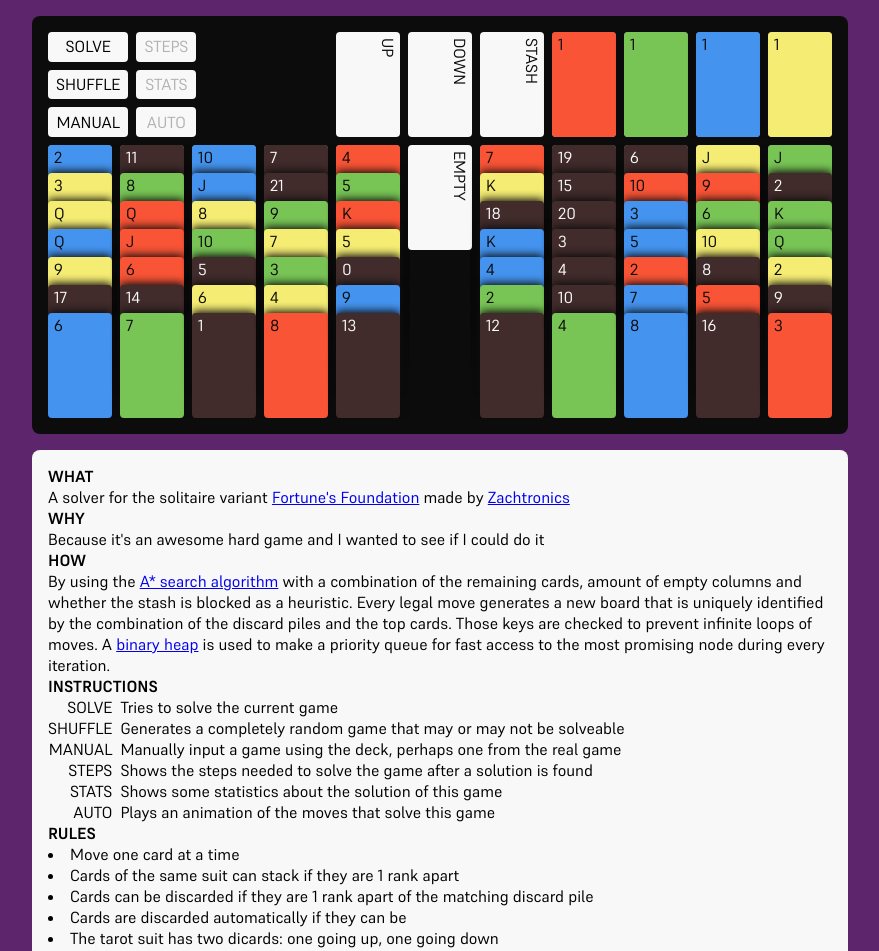
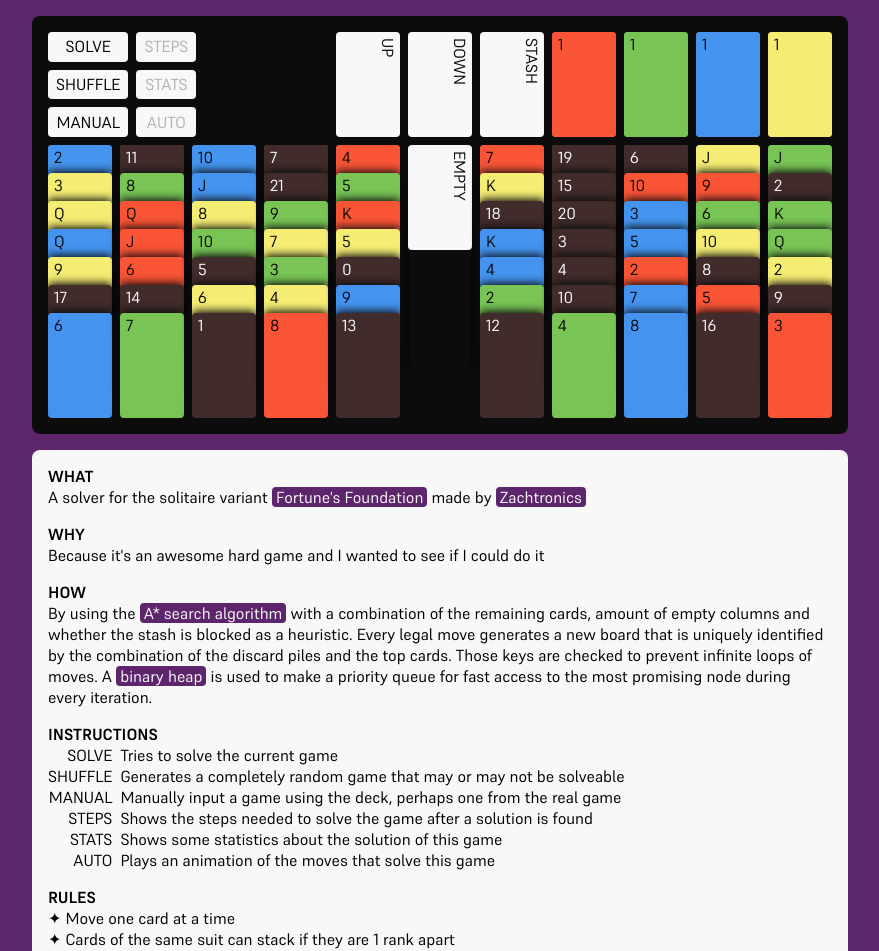
Before and after one commit to Dubbelll/Fortuna, a SvelteKit app: page / in a window 1280 px wide. Shown: the top 951 px of the page, without its empty margins (200-1079 px from the left). Built offline with nearby package versions, Linux system fonts and the light colour scheme.

Commit message:
Improve styling of explanation Add rounded corners to step list

```diff
--- a/src/routes/_components/Explanation.svelte
+++ b/src/routes/_components/Explanation.svelte
@@ -1,3 +1,4 @@
+<div class="explanation">
 	<section>
 		<h1>WHAT</h1>
 		<p>
@@ -9,20 +10,27 @@
 			made by
 			<a href="https://www.zachtronics.com">Zachtronics</a>
 		</p>
+	</section>
+	<section>
 		<h1>WHY</h1>
 		<p>Because it's an awesome hard game and I wanted to see if I could do it</p>
+	</section>
+	<section>
 		<h1>HOW</h1>
 		<p>
 			By using the <a href="https://en.wikipedia.org/wiki/A*_search_algorithm">
 				A* search algorithm
 			</a>
-		with a combination of the remaining cards, amount of empty columns and whether the stash is blocked
-		as a heuristic. Every legal move generates a new board that is uniquely identified by the combination
-		of the discard piles and the top cards. Those keys are checked to prevent infinite loops of moves.
-		A
+			with a combination of the remaining cards, amount of empty columns and whether the stash
+			is blocked as a heuristic. Every legal move generates a new board that is uniquely identified
+			by the combination of the discard piles and the top cards. Those keys are checked to prevent
+			infinite loops of moves. A
 			<a href="https://en.wikipedia.org/wiki/Binary_heap">binary heap</a>
-		is used to make a priority queue for fast access to the most promising node during every iteration.
+			is used to make a priority queue for fast access to the most promising node during every
+			iteration.
 		</p>
+	</section>
+	<section>
 		<h1>INSTRUCTIONS</h1>
 		<div class="instructions">
 			<p class="action">SOLVE</p>
@@ -38,6 +46,8 @@
 			<p class="action">AUTO</p>
 			<p>Plays an animation of the moves that solve this game</p>
 		</div>
+	</section>
+	<section>
 		<h1>RULES</h1>
 		<ul class="rules">
 			<li>Move one card at a time</li>
@@ -49,12 +59,23 @@
 			<li>The stash blocks discards, but only to the standard suits</li>
 		</ul>
 	</section>
+</div>
 
 <style>
-	section {
+	.explanation {
+		display: grid;
+		gap: 16px;
 		padding: 16px;
 		border-radius: 8px;
 		background-color: var(--white);
+	}
+
+	a {
+		padding: 0 4px;
+		border-radius: 4px;
+		background-color: var(--purple);
+		color: var(--white);
+		text-decoration: none;
 	}
 
 	.instructions {
@@ -70,4 +91,12 @@
 	.rules {
 		list-style-position: inside;
 	}
+
+	li {
+		list-style-type: '✦ ';
+
+		&::marker {
+			margin-right: 4px;
+		}
+	}
 </style>
--- a/src/routes/_components/Step.svelte
+++ b/src/routes/_components/Step.svelte
@@ -54,11 +54,13 @@
 <style>
 	.spot {
 		padding: 0 8px;
+		border-radius: 4px;
 		background-color: var(--white);
 	}
 
 	.card {
 		padding: 0 8px;
+		border-radius: 4px;
 		white-space: nowrap;
 		background-color: var(--white);
 		user-select: none;
--- a/src/routes/_components/StepList.svelte
+++ b/src/routes/_components/StepList.svelte
@@ -28,6 +28,7 @@
 		top: 16px;
 		left: 16px;
 		max-height: calc(100% - 32px);
+		border-radius: 8px;
 		background-color: var(--black);
 
 		&:popover-open {
@@ -39,6 +40,7 @@
 		margin: 8px;
 		padding: 0 8px;
 		border: none;
+		border-radius: 4px;
 		background-color: var(--white);
 	}
 
```
Lines whose indentation alone changed are shown as unchanged.
